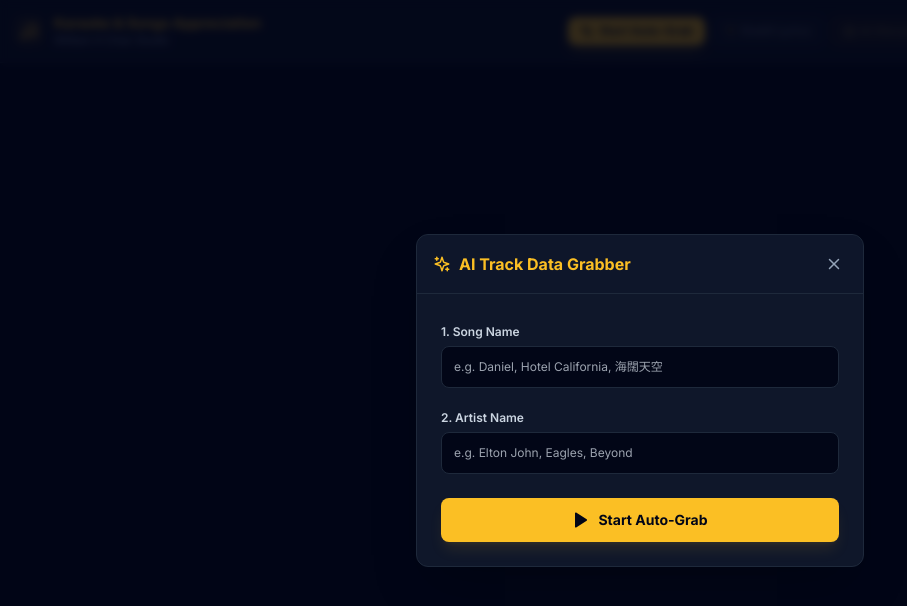
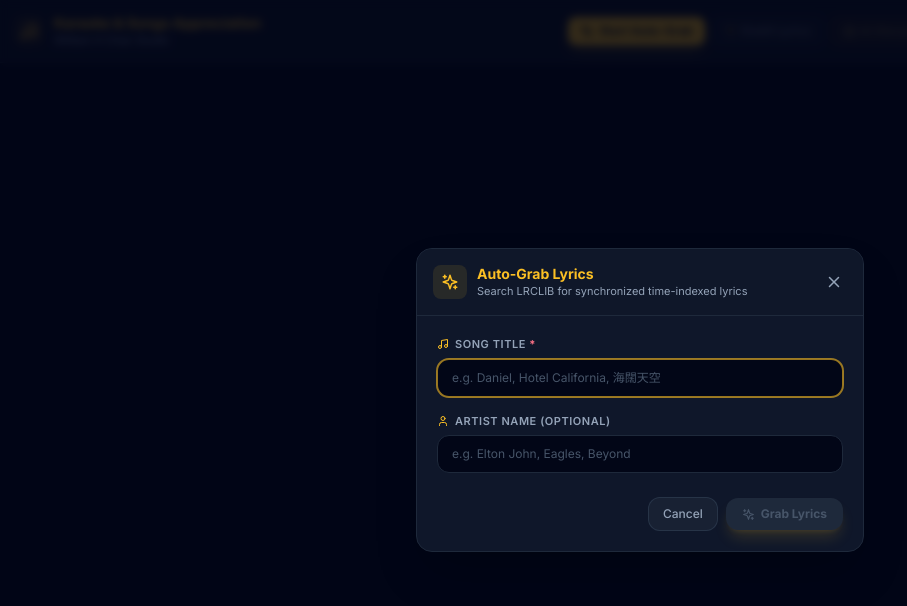
Before and after one commit to williamchan23810-art/lyrics-engine-backend, a React (Vite) app: page / in a window 1280 px wide. Both pictures are taken after a click on the button "Start Auto-Grab". Shown: the top 606 px of the page, without its empty margins (0-907 px from the left). Built offline with nearby package versions, Linux system fonts and the light colour scheme.

Commit message:
Update AutoGeneratorModal.jsx

```diff
--- a/src/AutoGeneratorModal.jsx
+++ b/src/AutoGeneratorModal.jsx
@@ -1,6 +1,6 @@
 // src/AutoGeneratorModal.jsx
-import React, { useState } from 'react';
-import { Play, Sparkles, X, Loader2, AlertCircle } from 'lucide-react';
+import React, { useState, useEffect } from 'react';
+import { Sparkles, X, Loader2, Music, User, AlertCircle } from 'lucide-react';
 
 const AutoGeneratorModal = ({
   isOpen,
@@ -9,26 +9,50 @@
   apiBaseUrl = ''
 }) => {
   const [songTitle, setSongTitle] = useState('');
-  const [artistName, setArtistName] = useState('');
+  const [artist, setArtist] = useState('');
   const [loading, setLoading] = useState(false);
   const [error, setError] = useState(null);
 
+  // Reset states when modal opens
+  useEffect(() => {
+    if (isOpen) {
+      setError(null);
+      setLoading(false);
+    }
+  }, [isOpen]);
+
+  // Handle ESC key press to close modal
+  useEffect(() => {
+    const handleKeyDown = (e) => {
+      if (e.key === 'Escape' && isOpen && !loading) {
+        onClose();
+      }
+    };
+    window.addEventListener('keydown', handleKeyDown);
+    return () => window.removeEventListener('keydown', handleKeyDown);
+  }, [isOpen, loading, onClose]);
+
   if (!isOpen) return null;
 
-  const handleStartGrabbing = async (e) => {
+  const handleGrabLyrics = async (e) => {
     e.preventDefault();
-    if (!songTitle.trim() || !artistName.trim()) {
-      setError("Please enter both Song Name and Artist Name.");
+    const cleanTitle = songTitle.trim();
+    const cleanArtist = artist.trim();
+
+    if (!cleanTitle) {
+      setError('Please enter a song title.');
       return;
     }
 
     setLoading(true);
     setError(null);
 
+    // Build endpoint URL supporting relative and absolute paths
+    const endpoint = apiBaseUrl
+      ? `${apiBaseUrl.replace(/\/$/, '')}/.netlify/functions/grab-lyrics`
+      : '/.netlify/functions/grab-lyrics';
+
     try {
-      // Use relative endpoint to avoid CORS and external downtime
-      const endpoint = '/.netlify/functions/grab-lyrics';
-
       const response = await fetch(endpoint, {
         method: 'POST',
         headers: {
@@ -36,94 +60,141 @@
           'Accept': 'application/json'
         },
         body: JSON.stringify({
-          title: songTitle.trim(),
-          artist: artistName.trim(),
-          songName: songTitle.trim(),
-          artistName: artistName.trim()
+          title: cleanTitle,
+          artist: cleanArtist,
+          query: `${cleanTitle} ${cleanArtist}`.trim()
         })
       });
 
       const data = await response.json();
 
       if (!response.ok) {
-        throw new Error(data.error || `Server responded with HTTP ${response.status}`);
+        throw new Error(data.error || `Error ${response.status}: Failed to retrieve lyrics.`);
       }
 
-      if (!data.lines || data.lines.length === 0) {
-        throw new Error("No timestamped lyrics found for this song.");
+      // Verify payload structure
+      if (!data.lyrics || !Array.isArray(data.lyrics) || data.lyrics.length === 0) {
+        throw new Error(`No timestamped lyrics found for "${cleanTitle}".`);
       }
 
-      if (onSongGenerated) {
-        onSongGenerated(data);
-      }
+      // Dispatch normalized track payload up to parent stage
+      onSongGenerated({
+        trackId: data.trackId || Date.now().toString(),
+        title: data.title || cleanTitle,
+        artist: data.artist || cleanArtist || 'Unknown Artist',
+        duration: data.duration || 0,
+        lyrics: data.lyrics
+      });
 
+      // Clear local fields and close modal
+      setSongTitle('');
+      setArtist('');
       onClose();
     } catch (err) {
-      console.error("Auto Grabber Error:", err);
-      setError(err.message || "Failed to grab track lyrics. Please check the song name.");
+      console.error('Auto-Grab API Error:', err);
+      setError(err.message || 'An unexpected network error occurred.');
     } finally {
       setLoading(false);
     }
   };
 
   return (
-    <div className="fixed inset-0 z-50 flex items-center justify-center p-4 bg-slate-950/80 backdrop-blur-sm">
-      <div className="relative w-full max-w-md bg-slate-900 border border-slate-800 rounded-xl shadow-2xl overflow-hidden">
+    <div className="fixed inset-0 z-50 flex items-center justify-center p-4 bg-slate-950/80 backdrop-blur-sm font-sans">
+      <div className="relative w-full max-w-md bg-slate-900 border border-slate-800 rounded-2xl shadow-2xl overflow-hidden animate-in fade-in zoom-in-95 duration-150">
 
-        {/* Modal Header */}
-        <div className="flex items-center justify-between p-4 border-b border-slate-800 bg-slate-900/50">
-          <div className="flex items-center gap-2 text-amber-400 font-bold text-base">
-            <Sparkles size={18} />
-            <span>AI Track Data Grabber</span>
+        {/* Header */}
+        <div className="flex items-center justify-between p-4 border-b border-slate-800 bg-slate-900/80">
+          <div className="flex items-center gap-2.5">
+            <div className="p-2 bg-amber-400/10 text-amber-400 rounded-lg">
+              <Sparkles size={18} />
+            </div>
+            <div>
+              <h2 className="text-sm font-bold text-amber-400 leading-tight">
+                Auto-Grab Lyrics
+              </h2>
+              <p className="text-[11px] text-slate-400">
+                Search LRCLIB for synchronized time-indexed lyrics
+              </p>
+            </div>
           </div>
+
           <button
-            type="button"
             onClick={onClose}
-            className="p-1 text-slate-400 hover:text-slate-200 rounded-lg transition cursor-pointer"
+            disabled={loading}
+            className="p-1 text-slate-400 hover:text-slate-200 disabled:opacity-30 rounded-lg transition cursor-pointer"
           >
             <X size={18} />
           </button>
         </div>
 
-        {/* Modal Form */}
-        <form onSubmit={handleStartGrabbing} className="p-6 space-y-4">
-          <div className="space-y-1">
-            <label className="text-xs font-semibold text-slate-300">1. Song Name</label>
-            <input
-              type="text"
-              value={songTitle}
-              onChange={(e) => setSongTitle(e.target.value)}
-              placeholder="e.g. Daniel, Hotel California, 海闊天空"
-              className="w-full bg-slate-950 border border-slate-800 rounded-lg p-3 text-xs text-slate-200 focus:outline-none focus:border-amber-400/50"
-            />
-          </div>
-
-          <div className="space-y-1">
-            <label className="text-xs font-semibold text-slate-300">2. Artist Name</label>
-            <input
-              type="text"
-              value={artistName}
-              onChange={(e) => setArtistName(e.target.value)}
-              placeholder="e.g. Elton John, Eagles, Beyond"
-              className="w-full bg-slate-950 border border-slate-800 rounded-lg p-3 text-xs text-slate-200 focus:outline-none focus:border-amber-400/50"
-            />
-          </div>
-
+        {/* Form Body */}
+        <form onSubmit={handleGrabLyrics} className="p-5 space-y-4">
           {error && (
-            <div className="flex items-center gap-2 text-xs text-rose-400 bg-rose-500/10 border border-rose-500/20 p-2.5 rounded-lg">
-              <AlertCircle size={14} />
+            <div className="p-3 bg-rose-500/10 border border-rose-500/20 text-rose-400 text-xs rounded-xl flex items-start gap-2">
+              <AlertCircle size={15} className="shrink-0 mt-0.5" />
               <span>{error}</span>
             </div>
           )}
 
-          <div className="pt-2">
+          <div className="space-y-1.5">
+            <label className="text-[11px] font-semibold uppercase tracking-wider text-slate-400 flex items-center gap-1.5">
+              <Music size={12} className="text-amber-400" />
+              <span>Song Title <strong className="text-rose-400">*</strong></span>
+            </label>
+            <input
+              type="text"
+              required
+              autoFocus
+              placeholder="e.g. Daniel, Hotel California, 海闊天空"
+              value={songTitle}
+              onChange={(e) => setSongTitle(e.target.value)}
+              disabled={loading}
+              className="w-full bg-slate-950 border border-slate-800 rounded-xl px-3.5 py-2.5 text-xs text-slate-100 placeholder-slate-600 focus:outline-none focus:border-amber-400/60 focus:ring-1 focus:ring-amber-400/60 transition disabled:opacity-50"
+            />
+          </div>
+
+          <div className="space-y-1.5">
+            <label className="text-[11px] font-semibold uppercase tracking-wider text-slate-400 flex items-center gap-1.5">
+              <User size={12} className="text-amber-400" />
+              <span>Artist Name (Optional)</span>
+            </label>
+            <input
+              type="text"
+              placeholder="e.g. Elton John, Eagles, Beyond"
+              value={artist}
+              onChange={(e) => setArtist(e.target.value)}
+              disabled={loading}
+              className="w-full bg-slate-950 border border-slate-800 rounded-xl px-3.5 py-2.5 text-xs text-slate-100 placeholder-slate-600 focus:outline-none focus:border-amber-400/60 focus:ring-1 focus:ring-amber-400/60 transition disabled:opacity-50"
+            />
+          </div>
+
+          {/* Action Buttons */}
+          <div className="flex items-center justify-end gap-2 pt-2">
+            <button
+              type="button"
+              onClick={onClose}
+              disabled={loading}
+              className="px-3.5 py-2 text-xs font-medium text-slate-400 hover:text-slate-200 bg-slate-800/60 hover:bg-slate-800 border border-slate-700/60 rounded-xl transition cursor-pointer disabled:opacity-40"
+            >
+              Cancel
+            </button>
+
             <button
               type="submit"
-              disabled={loading}
-              className="w-full flex items-center justify-center gap-2 bg-amber-400 hover:bg-amber-300 text-slate-950 px-5 py-3 rounded-lg font-bold text-sm transition shadow-lg shadow-amber-400/10 cursor-pointer disabled:opacity-50"
+              disabled={loading || !songTitle.trim()}
+              className="flex items-center gap-1.5 bg-amber-400 hover:bg-amber-300 disabled:bg-slate-800 disabled:text-slate-600 text-slate-950 px-4 py-2 rounded-xl text-xs font-bold transition shadow-lg shadow-amber-400/15 active:scale-95 cursor-pointer"
             >
-              {loading ? <Loader2 size={18} className="animate-spin" /> : <Play size={18} fill="currentColor" />}
-              {loading ? 'Grabbing Lyrics...' : 'Start Auto-Grab'}
+              {loading ? (
+                <>
+                  <Loader2 size={13} className="animate-spin" />
+                  <span>Searching LRCLIB...</span>
+                </>
+              ) : (
+                <>
+                  <Sparkles size={13} />
+                  <span>Grab Lyrics</span>
+                </>
+              )}
             </button>
           </div>
         </form>
```
